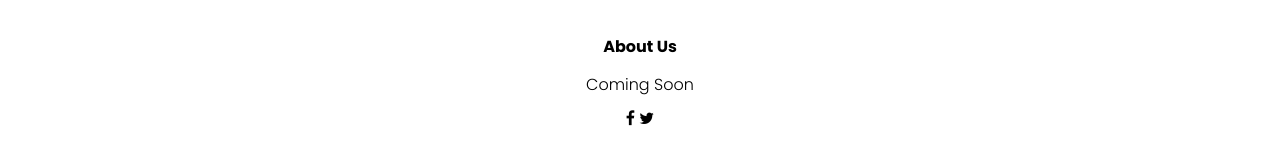
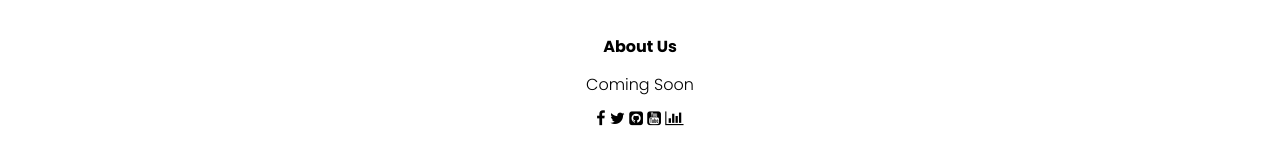
Before and after one commit to Pasin3ru/Tracking-COVID-19, a Jekyll site: the page built from index.html, in a window 1280 px wide. Shown: the part 2102-2260 px from the top of the page. Built offline with Jekyll 4.4.1, drawn with Linux system fonts in a browser that asks for light colours.

Commit message:
Added Icons
I added some icons to the bottom

```diff
--- a/_layouts/default.html
+++ b/_layouts/default.html
@@ -37,6 +37,9 @@
       <div class="icons">
         <i class="fa fa-facebook"></i>
         <i class="fa fa-twitter"></i>
+        <i class="fa fa-github-square"></i>
+        <i class="fa fa-youtube-square"></i>
+        <i class="fa fa-bar-chart"></i>
       </div>
     </section>
   </body>
```
